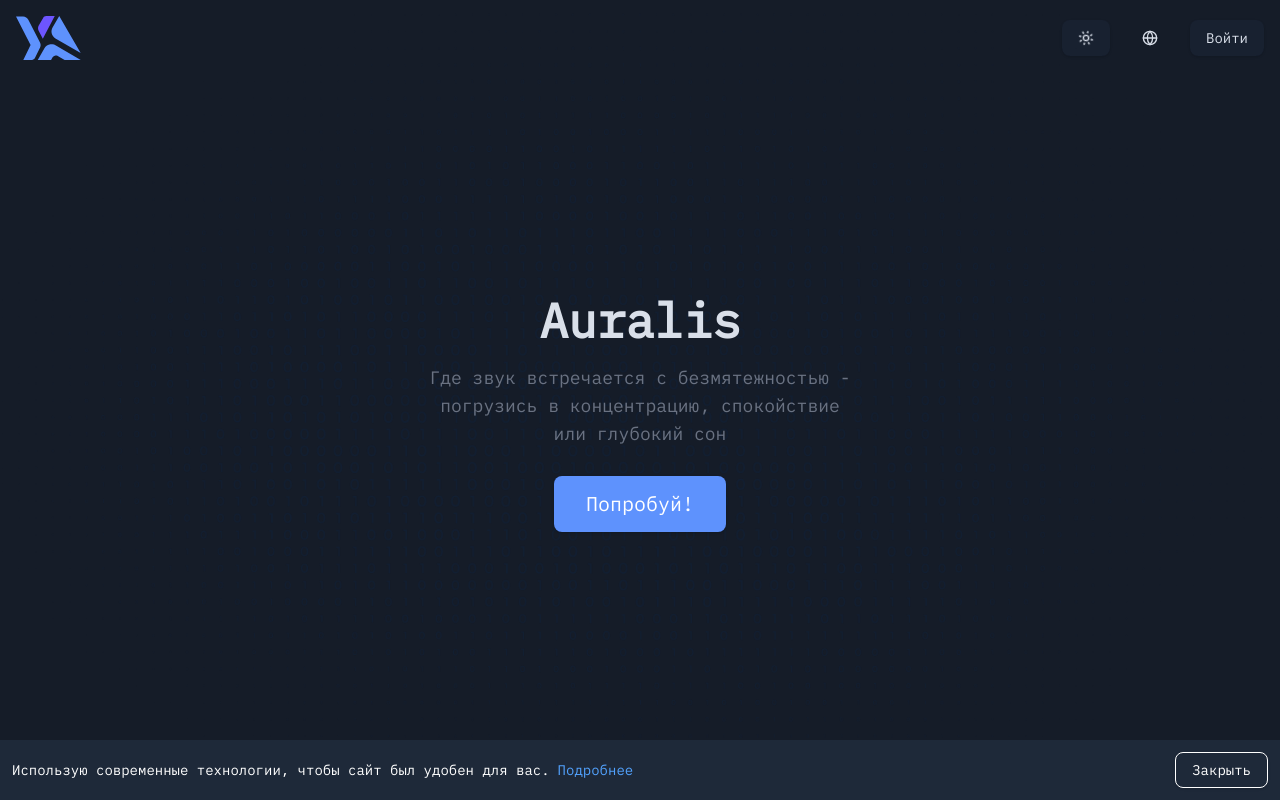
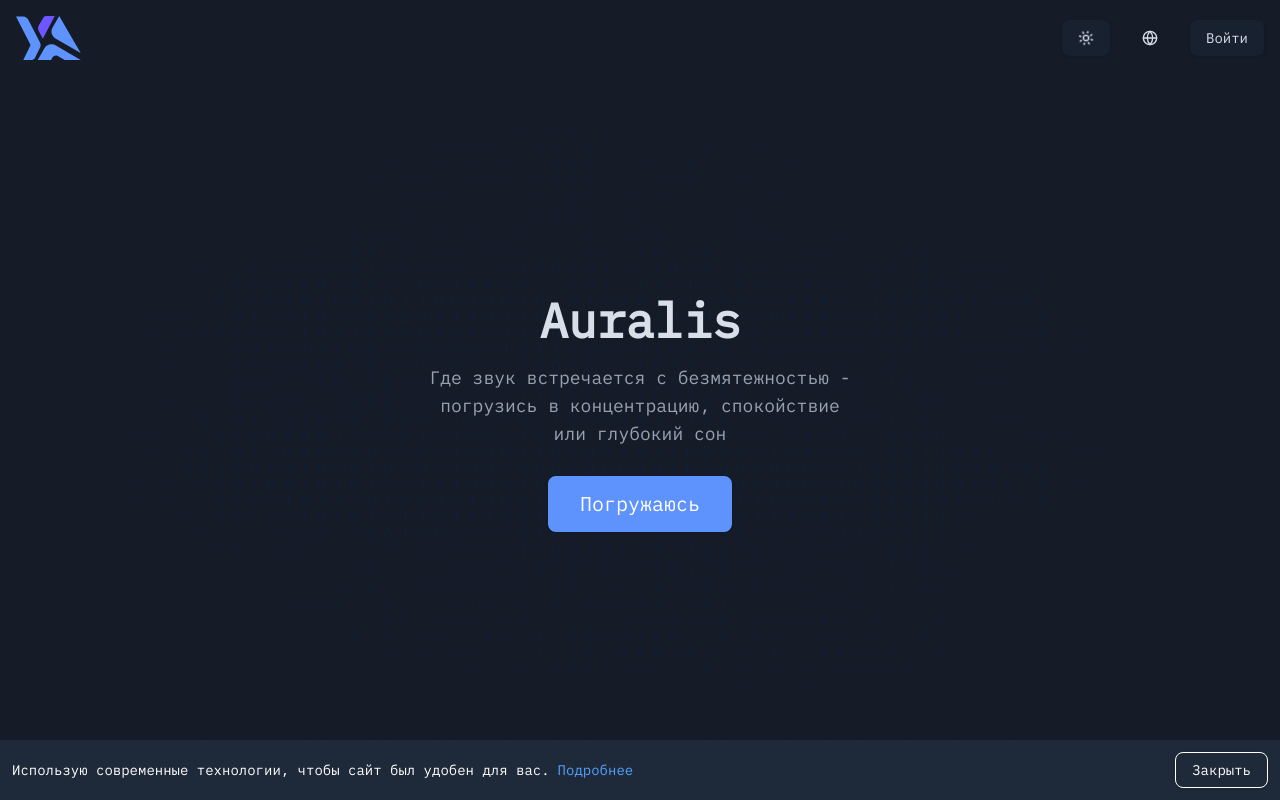
Before and after one commit to alex-lenk/auralis-front, a React (Vite) app: page / in a window 1280 px wide. Built offline with nearby package versions, Linux system fonts and the light colour scheme; what tailwindcss-animated would draw is missing.

Commit message:
Fixed navigate in pages

```diff
--- a/public/locales/ru/translation.json
+++ b/public/locales/ru/translation.json
@@ -15,6 +15,6 @@
   },
   "homePage": {
     "subtitle": "Где звук встречается с&nbsp;безмятежностью - погрузись в&nbsp;концентрацию, спокойствие или&nbsp;глубокий сон",
-    "textButton": "Попробуй!"
+    "textButton": "Погружаюсь"
   }
 }
--- a/src/components/Footer/index.tsx
+++ b/src/components/Footer/index.tsx
@@ -5,9 +5,9 @@ import { externalLinks, urlPage } from '@/shared/enum/urlPage'
 const Footer = () => {
   const currentYear = new Date().getFullYear()
   return (
-    <footer className="container mx-auto shrink-0 py-3 px-4 mt-auto flex">
+    <footer className="container mx-auto shrink-0 py-3 px-4 mt-auto flex text-gray-500">
       ©{ currentYear } Auralis принадлежит разработчику
-      —&nbsp;<NavLink to={ externalLinks.AlexLenk } target="_blank">AlexLenk</NavLink>
+      —&nbsp;<NavLink to={ externalLinks.AlexLenk } className="font-bold" target="_blank">AlexLenk</NavLink>
 
       <NavLink className="ms-auto" to={ urlPage.Policy }>Storage Consent</NavLink>
     </footer>
--- a/src/components/StorageConsent/index.tsx
+++ b/src/components/StorageConsent/index.tsx
@@ -22,7 +22,8 @@ const StorageConsent = () => {
   if (!isVisible) return null
 
   return (
-    <div className="fixed bottom-0 left-0 right-0 bg-gray-800 text-white p-3 flex items-center justify-between z-50">
+    <div className="fixed bottom-0 left-0 right-0 bg-gray-800 p-3 z-50">
+      <div className="container mx-auto flex items-center justify-between text-white">
         <div className="text-sm">
           Использую современные технологии, чтобы сайт был удобен для вас.
           <NavLink to={ urlPage.Policy } className="ms-2 text-blue-400 hover:underline">
@@ -36,6 +37,7 @@ const StorageConsent = () => {
           Закрыть
         </Button>
       </div>
+    </div>
   )
 }
 
--- a/src/pages/Home/index.tsx
+++ b/src/pages/Home/index.tsx
@@ -1,5 +1,9 @@
+import { useState } from 'react'
+import { useNavigate } from 'react-router'
 import { useTranslation } from 'react-i18next'
+import { Loader } from 'lucide-react'
 
+import { useStore } from '@/stores/StoreContext'
 import useDocumentTitle from '@/shared/hooks/useDocumentTitle'
 import { Button } from '@/components/ui/Button'
 import { urlPage } from '@/shared/enum/urlPage'
@@ -7,18 +11,32 @@ import { urlPage } from '@/shared/enum/urlPage'
 const Home = () => {
   useDocumentTitle('Auralis - где звук встречается с безмятежностью');
   const { t } = useTranslation()
+  const navigate = useNavigate()
+  const { deviceFingerprintStore } = useStore()
+  const [loading, setLoading] = useState(false)
+
+  const handleButtonClick = async () => {
+    setLoading(true)
+    await deviceFingerprintStore.loadFingerprint()
+
+    if (deviceFingerprintStore.fingerprint.fingerprintHash) {
+      navigate(urlPage.Walkman)
+    } else {
+      setLoading(false)
+    }
+  }
 
   return (
     <div className="flex flex-col items-center justify-center grow p-6 text-center">
       <h1 className="mb-5 text-5xl font-bold">Auralis</h1>
 
       <p
-        className="mb-7 text-gray-500 w-2/5 text-lg"
+        className="mb-7 text-gray-400 w-2/5 text-lg"
         dangerouslySetInnerHTML={ { __html: t('homePage.subtitle') } }
       />
 
-      <Button size="xl" className="text-xl" variant="default" href={ urlPage.Walkman }>
-        { t('homePage.textButton') }
+      <Button size="xl" className="text-xl" variant="default" onClick={handleButtonClick} disabled={loading}>
+        {loading ? <Loader className="animate-spin" size={24} /> : t('homePage.textButton')}
       </Button>
     </div>
   )
--- a/src/pages/Walkman/index.tsx
+++ b/src/pages/Walkman/index.tsx
@@ -1,19 +1,25 @@
 import { useEffect } from 'react'
+import { useNavigate } from 'react-router'
 import { observer } from 'mobx-react-lite'
 import { Loader, Play, Pause, Volume2, VolumeOff } from 'lucide-react'
 
 import { useStore } from '@/stores/StoreContext'
 import useDocumentTitle from '@/shared/hooks/useDocumentTitle'
+import { urlPage } from '@/shared/enum/urlPage'
 import { Button } from '@/components/ui/Button'
 import { Slider } from '@/components/ui/Slider'
 
 const Walkman = observer(() => {
   const { deviceFingerprintStore, audioStore } = useStore()
+  const navigate = useNavigate()
+
   useDocumentTitle('Play: Focus - Auralis: где звук встречается с безмятежностью')
 
   useEffect(() => {
-    deviceFingerprintStore.loadFingerprint()
-  }, [deviceFingerprintStore])
+    if (!deviceFingerprintStore.fingerprint.fingerprintHash) {
+      navigate(urlPage.Index)
+    }
+  }, [deviceFingerprintStore.fingerprint.fingerprintHash, navigate])
 
   if (deviceFingerprintStore.loading) {
     return <Loader className="animate-spin mx-auto" size={ 48 } strokeWidth={ 3 } absoluteStrokeWidth />
```
Also changed, not shown: package.json (+5 -5 lines). Lines whose indentation alone changed are shown as unchanged.
